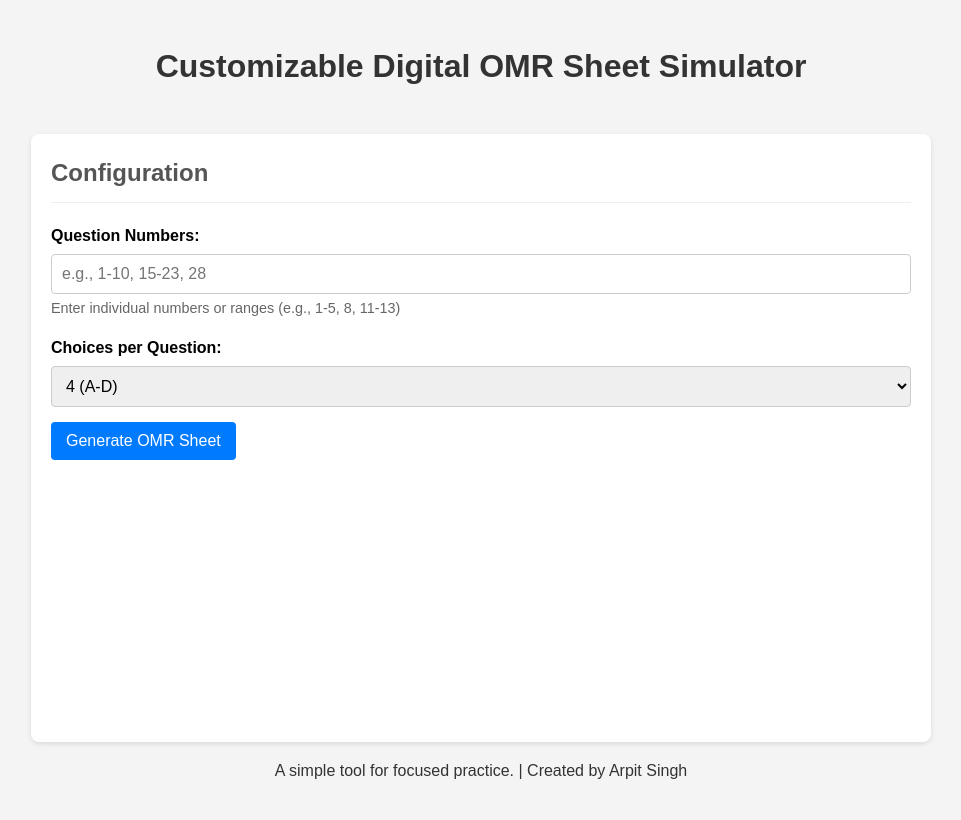
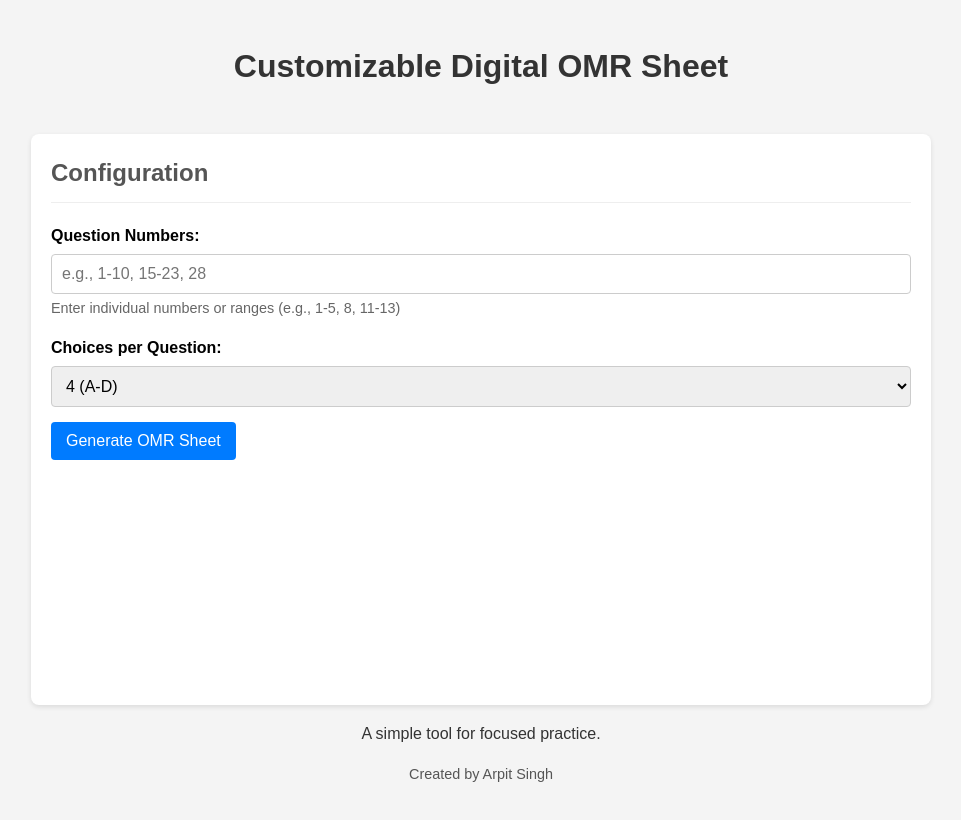
Before and after one commit to SamuelAdmand/Digital-OMR-Sheet, a plain HTML site: page index.html in a window 1280 px wide. Shown: the whole page, without its empty margins (159-1120 px from the left). Drawn offline with Linux system fonts and the light colour scheme.

Commit message:
Update index.html

```diff
--- a/index.html
+++ b/index.html
@@ -3,12 +3,12 @@
 <head>
     <meta charset="UTF-8">
     <meta name="viewport" content="width=device-width, initial-scale=1.0">
-    <title>Customizable OMR Simulator</title>
+    <title>Customizable Digital OMR Sheet</title> <!-- Title updated -->
     <link rel="stylesheet" href="style.css">
 </head>
 <body>
     <header>
-        <h1>Customizable Digital OMR Sheet Simulator</h1>
+        <h1>Customizable Digital OMR Sheet</h1> <!-- Title updated -->
     </header>
 
     <main>
@@ -39,7 +39,7 @@
             </div>
             <!-- OMR Sheet Grid -->
             <div id="omr-sheet">
-                <p class="placeholder">Sheet generating...</p> <!-- Placeholder changed slightly -->
+                <p class="placeholder">Sheet generating...</p>
             </div>
             <!-- Report Area -->
             <div id="report-area" class="report" style="display: none;">
@@ -54,8 +54,9 @@
         </section>
     </main>
 
-        <footer>
-        <p>A simple tool for focused practice. | Created by Arpit Singh</p>
+    <footer>
+        <p>A simple tool for focused practice.</p>
+        <p style="margin-top: 10px; font-size: 0.9em; color: #555;">Created by Arpit Singh</p>
     </footer>
 
     <script src="app.js"></script>
```
